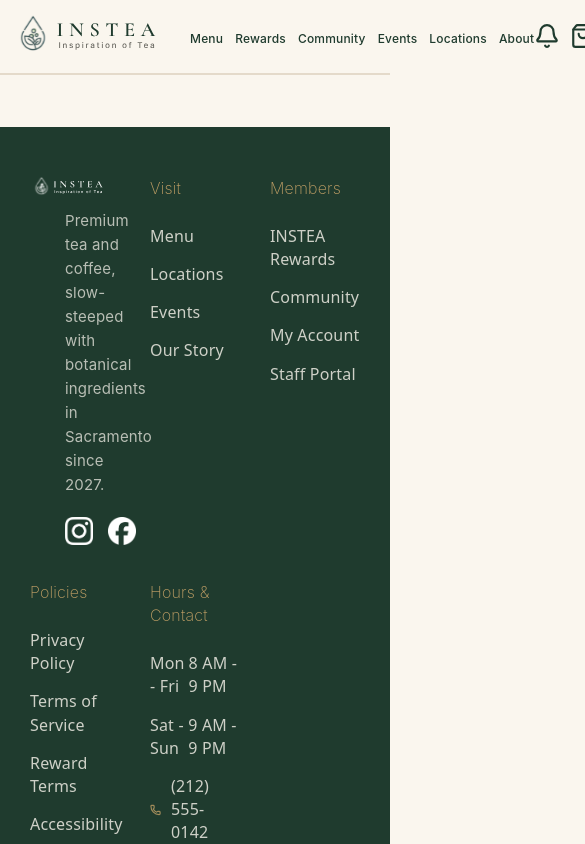
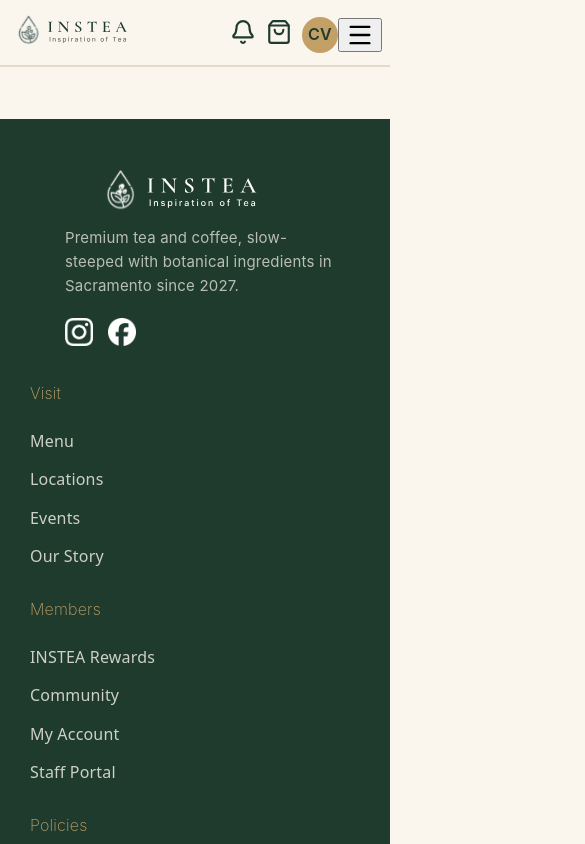
Before and after one commit to buriburi11/INSTEA, a React app in the folder frontend/: page / in a window 390 px wide. Shown: the top 844 px of the page, 585 px wide, since content can reach past the window. Built offline with nearby package versions, Linux system fonts and the light colour scheme; the HTML template or start-up script is replaced by a standard one.

Commit message:
Header and Footer were made fully responsive

```diff
--- a/frontend/src/components/Footer.css
+++ b/frontend/src/components/Footer.css
@@ -185,10 +185,21 @@
     margin: 0;
 }
 
+/* =================
+     TABLET FOOTER
+   ================= */
+
+@media (min-width: 769px) and (max-width: 1100px) {
+    .footer {
+        grid-template-columns: repeat(2, minmax(0, 1fr));
+
+    }
+}
+
 /*for smaller screens*/
 @media (max-width: 768px) {
     .footer {
-        grid-template-columns: repeat(3, minmax(0, 1fr));
+        grid-template-columns: 1fr;
         gap: 30px;
     }
 
--- a/frontend/src/components/Header.css
+++ b/frontend/src/components/Header.css
@@ -130,3 +130,76 @@
         font-size: 12px;
     }
 }
+
+/* ====================
+     MOBILE NAVIGATION
+   ==================== */
+
+.mobile-menu-toggle, .mobile-nav {                                                               /* Hide mobile navigation controls on desktop sized screens */
+    display: none;
+}
+
+/* ================
+     MOBILE HEADER
+   ================ */
+
+@media (max-width: 768px) {                                                                      /* FOR MOBILE SIZED SCREENS */
+    .mobile-menu-toggle {                                                                        /* Show mobile menu toggle button on mobile sized screens */
+        display: flex;
+        align-items: center;
+        justify-content: center;
+    }
+
+    .header {
+        position: relative;                                                                      /* Make the header a positioned element to allow absolute positioning of the mobile navigation menu */
+        padding-right: 8px;                                                                      /* Decrease padding to the right to accommodate the mobile menu toggle button */
+    }
+
+    .header-nav {                                                                                /* Hide desktop navigation links on mobile sized screens */
+        display: none;
+    }
+
+    .header-icons {                                                                              /* Hide desktop icons on mobile sized screens */
+        margin-left: auto;                                                                       /* Push the icons to the right */
+    }
+
+    .header-icons .order-button {                                                                /* Hide order button on mobile sized screens */
+        display: none;
+    }
+
+    .header .logo {
+        width: 145px;                                                                            /* Decrease logo size on mobile sized screens */
+    }
+
+    .mobile-nav:not([hidden]) {                                                                  /* Show mobile navigation menu when it is not hidden */
+        display: flex;
+        flex-direction: column;
+        gap: 15px;
+        position: absolute;
+        top: 100%;
+        left: 0;
+        width: 100%;
+
+        background-color: #FAF6EE;
+        padding: 20px;
+        box-sizing: border-box;
+        z-index: 10;                                                                             /* Ensure the mobile navigation menu appears above other content */
+    }
+
+    .mobile-nav a {                                                                              /* Style mobile navigation links */
+        color: #1F3B2E;
+        font-family: 'Inter', sans-serif;
+        font-size: 14px;
+        font-weight: 500;
+        text-decoration: none;
+    }
+
+    .mobile-nav .mobile-order-button {                                                           /* Style mobile order button */
+        background-color: #1F3B2E;
+        color: white;
+        border-radius: 10px;
+        padding: 10px 20px;
+        text-align: center;
+        font-weight: 600;
+    }
+}
--- a/frontend/src/components/Header.jsx
+++ b/frontend/src/components/Header.jsx
@@ -1,12 +1,15 @@
+import { useState } from 'react';
 import instealogo from '../assets/instea-logo.svg';
-import { Bell, ShoppingBag } from 'lucide-react';
+import { Bell, ShoppingBag, Menu, X } from 'lucide-react';
+import { NavLink } from 'react-router';
 import './Header.css';
-import { NavLink } from 'react-router';
 
 function Header() {
     /*will later be replaced with users <initials></initials*/
     const userInitials = "CV";
 
+    const [menuOpen, setMenuOpen] = useState(false);                                                                        // State variable to track whether the menu is open or closed. Initially set to false (closed).
+    const closeMenu = () => setMenuOpen(false);                                                                             // Function to close the menu by setting menuOpen to false.
 
     return (
         <header className="header">
@@ -42,6 +45,32 @@
 
             </div>
 
+        <button                                                                                                             // Button to toggle the mobile menu open or closed.
+            type="button"
+            className="mobile-menu-toggle"
+            aria-label={menuOpen ? "Close menu" : "Open menu"}
+            aria-expanded={menuOpen}
+            aria-controls="mobile-navigation"
+            onClick={() => setMenuOpen(!menuOpen)}
+        >
+            {menuOpen ? <X size={28} /> : <Menu size={28} />}
+        </button>
+
+        <nav                                                                                                                // Mobile navigation menu that appears when the menu is open.
+            id="mobile-navigation"
+            className="mobile-nav"                                                                                          // Apply the "open" class if menuOpen is true, otherwise no additional class.
+            aria-label="Mobile navigation"
+            hidden={!menuOpen}                                                                                              // Set hidden to true when the menu is closed, and false when it's open.
+        >
+            <NavLink to="/menu" onClick={closeMenu}>Menu</NavLink>
+            <NavLink to="/rewards" onClick={closeMenu}>Rewards</NavLink>
+            <NavLink to="/community" onClick={closeMenu}>Community</NavLink>
+            <NavLink to="/events" onClick={closeMenu}>Events</NavLink>
+            <NavLink to="/locations" onClick={closeMenu}>Locations</NavLink>
+            <NavLink to="/about" onClick={closeMenu}>About</NavLink>
+            <NavLink to="/menu" className="mobile-order-button" onClick={closeMenu}>Order Now</NavLink>
+        </nav>
+
         </header>
     );
 }
```
